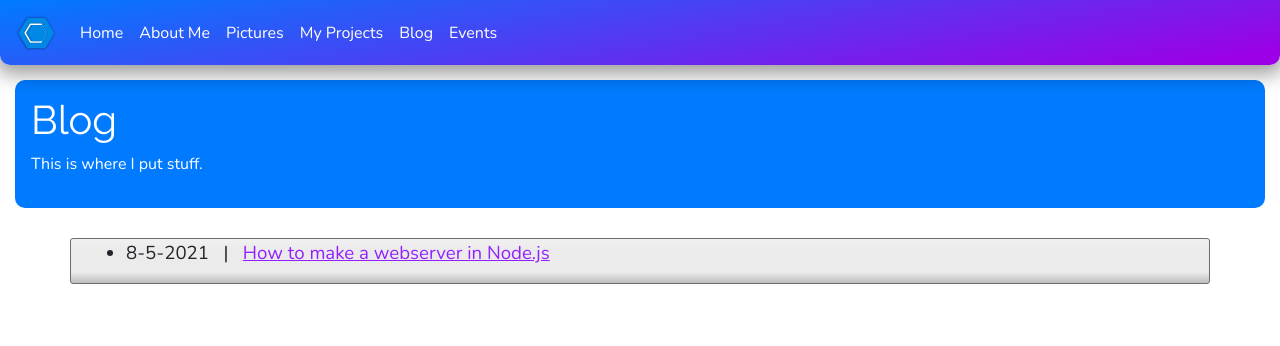
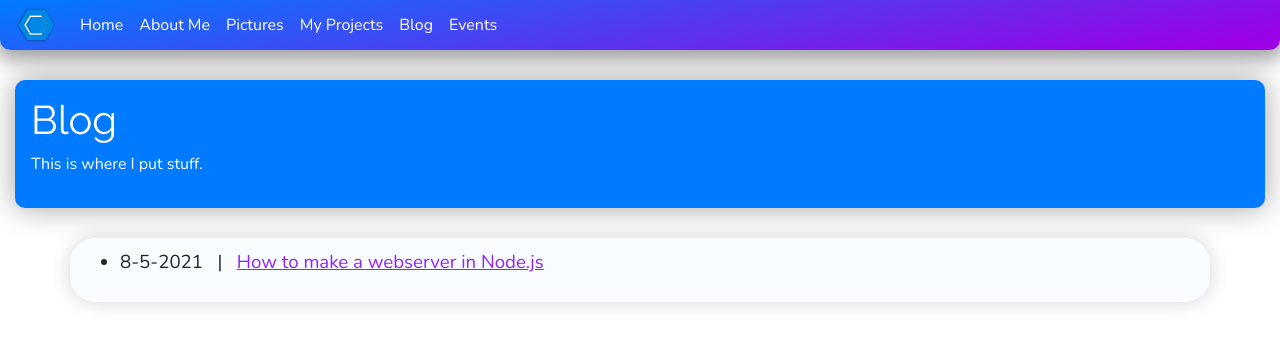
Before and after one commit to CalSch/newwebsite, a PHP site: page /blog/ in a window 1280 px wide. Shown: the top 346 px of the page. Run offline with PHP 8.4, Linux system fonts and the light colour scheme.

Commit message:
Updated styling

```diff
--- a/events/schedule.json
+++ b/events/schedule.json
@@ -4,5 +4,9 @@
       "name": "Vacation to Michigan",
       "start": "8/21/2021 12:00 PM"
     }
+		"school": {
+			"name": "school starts",
+			"start": "9/8/2021"
+		}
   }
 }
--- a/nav.html
+++ b/nav.html
@@ -1,5 +1,5 @@
 <nav class="navbar navbar-expand-md c-nav bg-gray navbar-dark fixed-top c-shadow">
-	<a href="javascript: void(0);" class="navbar-brand"><img src="/img/logo.svg" width="40"></a>
+	<a href="javascript: void(0);" class="navbar-brand"><img class="default" src="/img/logo.svg" width="40"></a>
 	<button class="navbar-toggler" type="button" data-toggle="collapse" data-target="#collapsibleNavbar">
 		<img src="/img/MenuBar.svg" width="55px" />
 	</button>
--- a/projects/index.html
+++ b/projects/index.html
@@ -67,7 +67,7 @@
 					<tr>
 						<td><a href="snake.html">Snake</a></td>
 						<td>HTML</td>
-						<td>It's snake. <img src="/img/snake.png" width="15px"><small> hiss</small></td>
+						<td>It's snake. <img class="default" src="/img/snake.png" width="15px"><small> hiss</small></td>
 					</tr>
 				</tbody>
 			</table>
--- a/style.css
+++ b/style.css
@@ -71,17 +71,16 @@ div.title {
 	width: 100%;
 	margin-bottom: 30px;
 	border-radius: 10px;
+  box-shadow: 0px 0px 30px rgba(0, 0, 0, 0.37);
 }
 
 div.content {
-	background-color: #f0f0f0;
-	background-image: linear-gradient(#f0f0f0, #ebebeb, #ebebeb, #ebebeb, #bebebe);
-	border-color: #6d6d6d;
-	border-width: 1px;
-	border-radius: 3px;
-	border-style: solid;
+	background-color: #f9fcff;
+	border-radius: 25px;
 	font-size: 14pt;
+  padding: 10px;
 	margin-bottom: 100px;
+  box-shadow: 0px 0px 20px rgba(0, 0, 0, 0.164);
 }
 
 
@@ -189,6 +188,20 @@ div.noscript {
 	font-size: 64pt;
 }
 
+img {
+  border-radius: 15px;
+  box-shadow: 0px 0px 30px rgba(0, 0, 0, 0.37);
+  transition: 0.3s box-shadow;
+}
+img:hover {
+  box-shadow: 0px 0px 20px rgba(0, 0, 0, 0.678);
+  transition: 0.3s box-shadow;
+}
+img.default {
+  border-radius: 0px;
+  box-shadow: 0px 0px rgba(0, 0, 0, 0);
+}
+
 /* Media Queries */
 @media screen and (min-width: 768px) {
 	.c-nav {
```
Also changed, not shown: events/index.html (+13 -4 lines).
